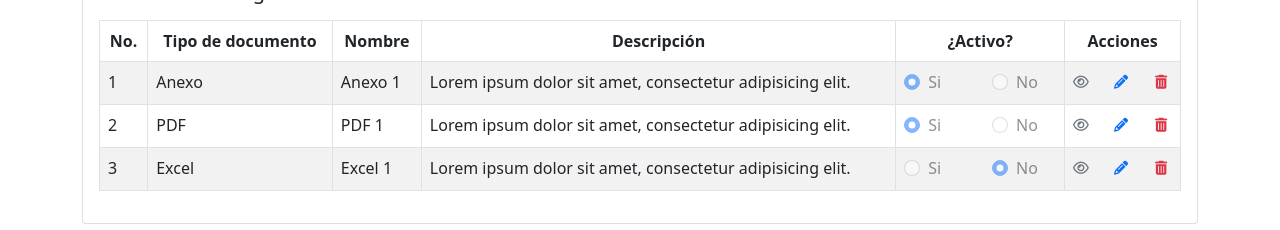
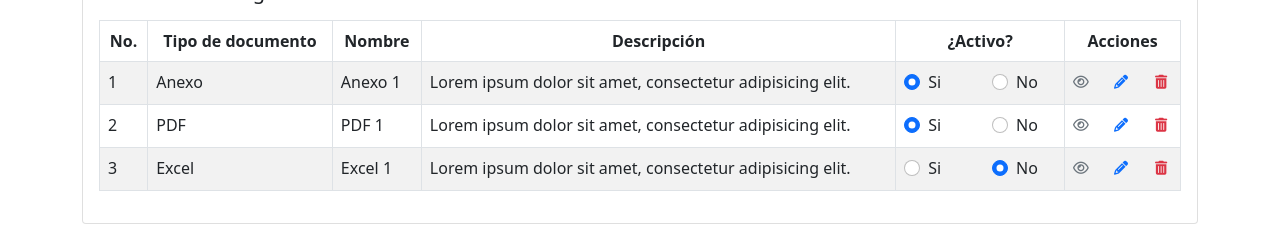
Before and after one commit to josefcogil/kunai-test, a React (Create React App) app: page / in a window 1280 px wide. Shown: the part 316-546 px from the top of the page. Built offline with nearby package versions, Linux system fonts and the light colour scheme.

Commit message:
feat: update active status

```diff
--- a/src/App.jsx
+++ b/src/App.jsx
@@ -30,6 +30,13 @@ const App = () => {
 
   const [items, setItems] = useState(defaultItems);
 
+  const statusChange = (id, val) => {
+    let update = items.map((item) =>
+      item.id !== id ? item : { ...item, active: val }
+    );
+    setItems(update);
+  };
+
   return (
     <Container className="py-4">
       <Card>
@@ -53,7 +60,7 @@ const App = () => {
               <Card.Subtitle>
                 <h5>Documentación generales asociados</h5>
               </Card.Subtitle>
-              <DocumentTable items={items} />
+              <DocumentTable items={items} statusChange={statusChange} />
             </Col>
           </Row>
         </Card.Body>
--- a/src/components/DocumentTable.jsx
+++ b/src/components/DocumentTable.jsx
@@ -1,7 +1,7 @@
 import { Table } from 'react-bootstrap';
 import TableItem from './TableItem';
 
-const DocumentTable = ({ items }) => {
+const DocumentTable = ({ items, statusChange }) => {
   return (
     <>
       <Table striped bordered hover className="mt-3">
@@ -17,7 +17,7 @@ const DocumentTable = ({ items }) => {
         </thead>
         <tbody>
           {items.map((item) => (
-            <TableItem key={item.id} item={item} />
+            <TableItem key={item.id} item={item} statusChange={statusChange} />
           ))}
         </tbody>
       </Table>
--- a/src/components/TableItem.jsx
+++ b/src/components/TableItem.jsx
@@ -1,6 +1,6 @@
 import { Form, Row, Col } from 'react-bootstrap';
 
-const TableItem = ({ item }) => (
+const TableItem = ({ item, statusChange }) => (
   <tr>
     <td>{item.id}</td>
     <td>{item.type}</td>
@@ -12,8 +12,8 @@ const TableItem = ({ item }) => (
           <Form.Check
             inline
             label="Si"
-            disabled
             checked={item.active ? true : false}
+            onChange={() => statusChange(item.id, true)}
             type="radio"
           />
         </Col>
@@ -21,8 +21,8 @@ const TableItem = ({ item }) => (
           <Form.Check
             inline
             label="No"
-            disabled
             checked={item.active ? false : true}
+            onChange={() => statusChange(item.id, false)}
             type="radio"
           />
         </Col>
```
